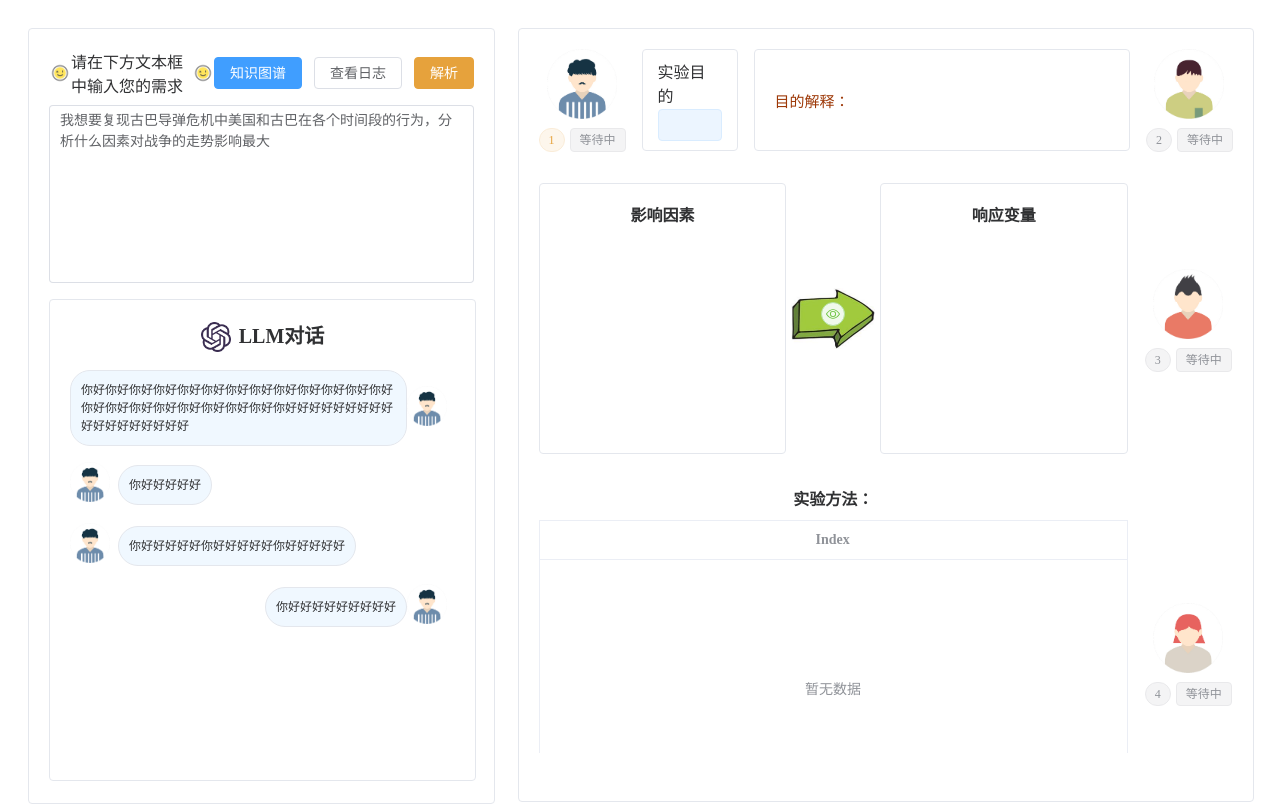
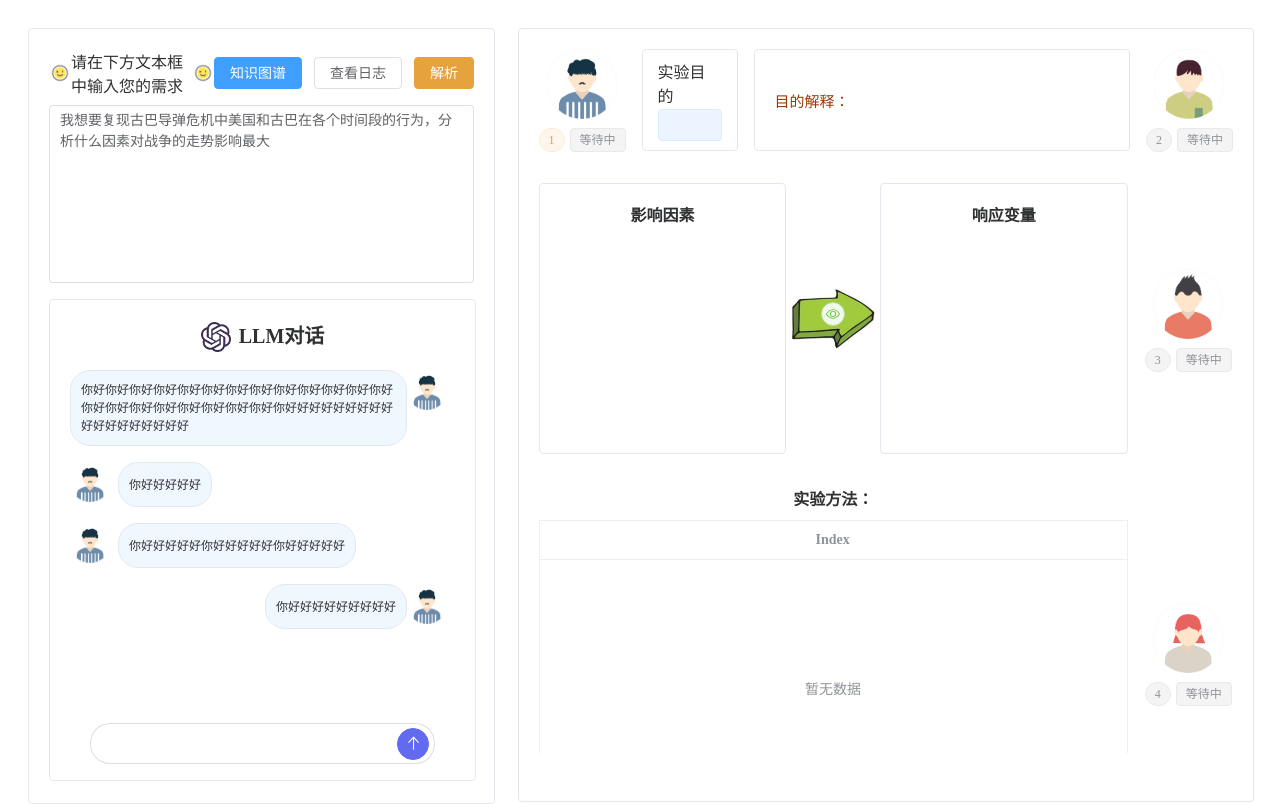
Before and after one commit to RisingDate/Experiment-Design-Font-End, a Vue app: page /home in a window 1280 px wide. Built offline with nearby package versions, Linux system fonts and the light colour scheme.

Commit message:
更新对话框

```diff
--- a/src/views/home.vue
+++ b/src/views/home.vue
@@ -22,14 +22,14 @@
           <el-input v-model="demandText" style="width: 100%; font-size: 14px; line-height: 1.5"
                     :rows="8" resize="none" type="textarea" placeholder="Please input your demand"/>
           <!--  对话框    -->
-          <el-card style="width: 100%; height: 60vh; margin-top: 1rem" shadow="never">
+          <el-card style="width: 100%; height: 60vh; margin-top: 1rem; position: relative" shadow="never">
             <div style="display: flex; flex-direction: column; width: 100%">
               <div style="display: flex; width: 100%; justify-content: center; align-items: center">
                 <img src="../assets/images/llmIcon.png" style="height: 30px; width: 30px" alt="llmIcon"/>
                 <span class="card-title-font" style="font-size: 20px; margin-left: 0.5rem">LLM对话</span>
               </div>
             </div>
-            <el-scrollbar max-height="300px">
+            <el-scrollbar height="400px" ref="llmDialogScrollbarRef">
               <div style="display: flex; flex-direction: column; width: 100%">
                 <div v-for="(item, index) in user2LLMDialogue">
                   <div class="dialogueDiv" :class="{'dialogDiv-reverse': !item.userOrLLM}">
@@ -42,6 +42,15 @@
                 </div>
               </div>
             </el-scrollbar>
+            <div class="llm-input-pos">
+              <el-input ref="llmDialogInputRef" v-model="llmDialogInput" class="input-round-corner" resize="none"
+                        type="textarea" :autosize="{minRows: 1, maxRows: 4}" @keydown.enter="llmInputConfirm">
+              </el-input>
+            </div>
+            <el-button circle size="default" color="#626aef" @click="llmInputConfirm"
+                       style="position: absolute; bottom: 20px; right: 46px; z-index: 12">
+              <el-icon size="18"><Top/></el-icon>
+            </el-button>
           </el-card>
         </el-card>
       </div>
@@ -226,15 +235,15 @@
 </template>
 
 <script>
-import {ref} from "vue";
+import {nextTick, ref} from "vue";
 import request from "../utils/request";
 import {ElMessage} from "element-plus";
-import {Loading, Plus, View} from "@element-plus/icons-vue";
+import {Loading, Plus, Search, Top, View} from "@element-plus/icons-vue";
 import * as echarts from "echarts";
 
 export default {
   name: "Home",
-  components: {View, Loading, Plus},
+  components: {Top, View, Loading, Plus, Search},
   setup() {
     const cardMaxHeight = ref(100)
     const props = {
@@ -340,6 +349,8 @@ export default {
       avatarLoading: [0, 0, 0, 0, 0],
       logDrawerVisible: false,
       knowledgeGraphDialogVisible: false,
+
+      llmDialogInput: '',
       websocket: null,
     }
   },
@@ -479,7 +490,16 @@ export default {
         message: '添加成功'
       })
     },
-
+    async llmInputConfirm(event){
+      if(event.shiftKey) return;
+      this.user2LLMDialogue.push({
+        userOrLLM: 0, avatar: '', content: this.llmDialogInput
+      })
+      await this.$refs.llmDialogInputRef.clear();
+      await this.$refs.llmDialogInputRef.blur();
+      await nextTick()
+      await this.$refs.llmDialogScrollbarRef.setScrollTop(800)
+    },
     async run(param){
       await this.initWebSocket(param, (res) => {
         let agentIndex = 0
@@ -518,7 +538,7 @@ export default {
       else{
         console.log('您的浏览器不支持websocket')
       }
-    }
+    },
   },
 }
 </script>
@@ -582,7 +602,6 @@ export default {
 .dialogueDiv{
   display: flex;
   width: 100%;
-  align-items: center;
   margin-top: 1rem;
 }
 
@@ -604,5 +623,22 @@ export default {
   line-height: 1.5;
   border-radius: 20px;
   background-color: aliceblue;
+  display: flex;
+  align-items: center;
+}
+
+.llm-input-pos{
+  display: flex;
+  align-items: center;
+  width: calc(100% - 80px);
+  padding: 0 20px;
+  position: absolute;
+  z-index: 10;
+  bottom: 1rem;
+}
+.input-round-corner :deep(.el-textarea__inner) {
+  border-radius: 20px;
+  padding: 10px 35px 10px 15px;
+  width: 100%;
 }
 </style>
```
